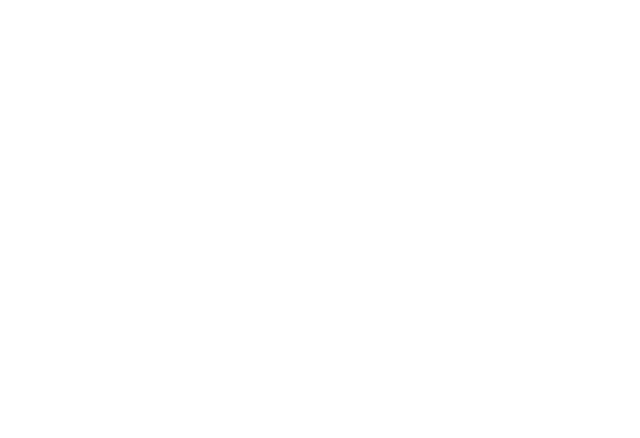
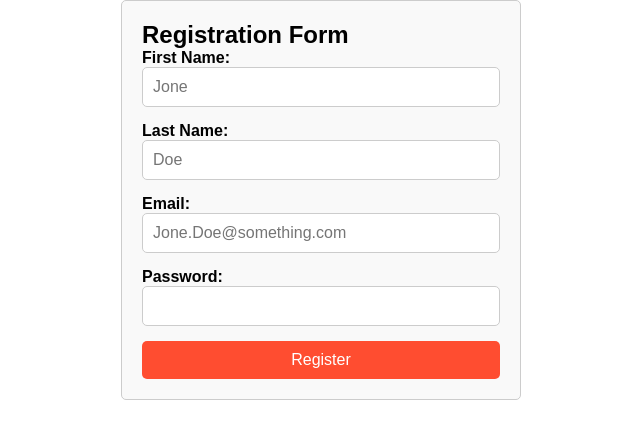
Before and after one commit to Mohamad-Gh/React_Apps, a React (Create React App) app in the folder car-rental-app/: page /Registration in a window 1280 px wide. Before the commit this address had no page. Shown: the top 438 px of the page, without its empty margins (319-959 px from the left). Built offline with nearby package versions, Linux system fonts and the light colour scheme.

Commit message:
update Registration form and css style

```diff
--- a/car-rental-app/src/components/App.jsx
+++ b/car-rental-app/src/components/App.jsx
@@ -4,7 +4,7 @@
 import VehicleModel from "./VehicleModel";
 import OurTeam from "./OurTeam";
 import About from "./About";
-import Register from "./Register";
+import Registration from "./Registration";
 import TestimonialsPage from "./TestimonialsPage";
 
 function App() {
@@ -16,7 +16,7 @@
         <Route path="/Testimonials" element={<TestimonialsPage />} />
         <Route path="/Our Team" element={<OurTeam />} />
         <Route path="/About" element={<About />} />
-        <Route path="/Register" element={<Register />} />
+        <Route path="/Registration" element={<Registration />} />
       </Routes>
     </>
   );
--- a/car-rental-app/src/components/Header.jsx
+++ b/car-rental-app/src/components/Header.jsx
@@ -37,7 +37,7 @@
             <div>
               <button class="btn">Sign in </button>
               <button class="btn btn-nav">
-                <Link className="link" to="/Registeratoin">
+                <Link className="link" to="/Registration">
                   Register
                 </Link>
               </button>
--- a/car-rental-app/src/components/Registeration.jsx
+++ b/car-rental-app/src/components/Registration.jsx
@@ -1,6 +1,9 @@
 import React, { useState } from "react";
+import Alert from "@mui/material/Alert";
+import "./registration.css"; // Importing CSS file
 
 function Registration() {
+  const [done, setDone] = useState(false);
   const [formData, setFormData] = useState({
     firstName: "",
     lastName: "",
@@ -8,18 +11,18 @@
     password: "",
   });
 
-  const handleChange = (e) => {
-    const { name, value } = e.target;
+  const handleChange = (event) => {
+    const { name, value } = event.target;
     setFormData((prevData) => ({
       ...prevData,
       [name]: value,
     }));
   };
 
-  const handleSubmit = (e) => {
-    e.preventDefault();
+  const handleSubmit = (event) => {
+    event.preventDefault();
     // Here you can handle form submission, such as sending data to a server
-    console.log("Form submitted:", formData);
+    // console.log("Form submitted:", formData);
     // Reset the form after submission
     setFormData({
       firstName: "",
@@ -27,46 +30,54 @@
       email: "",
       password: "",
     });
+    setDone(!done);
   };
 
   return (
-    <div>
+    <div className="registration-container">
       <h2>Registration Form</h2>
-      <form onSubmit={handleSubmit}>
-        <div>
+      {done && <Alert />}
+      <form onSubmit={handleSubmit} className="registration-form">
+        <div className="form-group">
           <label htmlFor="firstName">First Name:</label>
           <input
             type="text"
             id="firstName"
             name="firstName"
+            placeholder="Jone"
             value={formData.firstName}
             onChange={handleChange}
             required
+            className="form-control"
           />
         </div>
-        <div>
+        <div className="form-group">
           <label htmlFor="lastName">Last Name:</label>
           <input
             type="text"
             id="lastName"
             name="lastName"
+            placeholder="Doe"
             value={formData.lastName}
             onChange={handleChange}
             required
+            className="form-control"
           />
         </div>
-        <div>
+        <div className="form-group">
           <label htmlFor="email">Email:</label>
           <input
             type="email"
             id="email"
             name="email"
+            placeholder="Jone.Doe@something.com"
             value={formData.email}
             onChange={handleChange}
             required
+            className="form-control"
           />
         </div>
-        <div>
+        <div className="form-group">
           <label htmlFor="password">Password:</label>
           <input
             type="password"
@@ -75,9 +86,12 @@
             value={formData.password}
             onChange={handleChange}
             required
+            className="form-control"
           />
         </div>
-        <button type="submit">Register</button>
+        <button type="submit" className="btn-register">
+          Register
+        </button>
       </form>
     </div>
   );
--- a/car-rental-app/src/components/form.css
+++ /dev/null
@@ -1,5 +0,0 @@
-* {
-  padding: 0;
-  margin: 0;
-  box-sizing: border-box;
-}
--- /dev/null
+++ b/car-rental-app/src/components/registration.css
@@ -0,0 +1,48 @@
+* {
+  padding: 0;
+  margin: 0;
+  box-sizing: border-box;
+}
+.registration-container {
+  max-width: 400px;
+  margin: 0 auto;
+  padding: 20px;
+  border: 1px solid #ccc;
+  border-radius: 5px;
+  background-color: #f9f9f9;
+}
+
+.registration-form {
+  display: flex;
+  flex-direction: column;
+}
+
+.form-group {
+  margin-bottom: 15px;
+}
+
+label {
+  font-weight: bold;
+}
+
+.form-control {
+  width: 100%;
+  padding: 10px;
+  font-size: 16px;
+  border: 1px solid #ccc;
+  border-radius: 5px;
+}
+
+.btn-register {
+  padding: 10px 20px;
+  font-size: 16px;
+  background-color: #ff4d30;
+  color: #fff;
+  border: none;
+  border-radius: 5px;
+  cursor: pointer;
+}
+
+.btn-register:hover {
+  background-color: #ff4d30;
+}
```
